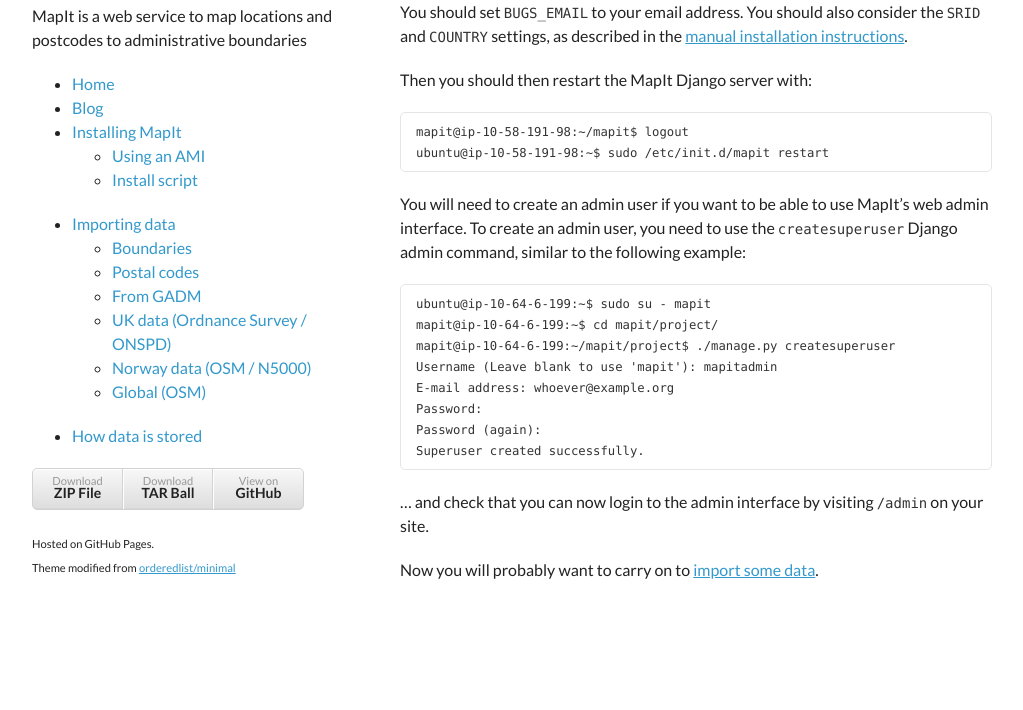
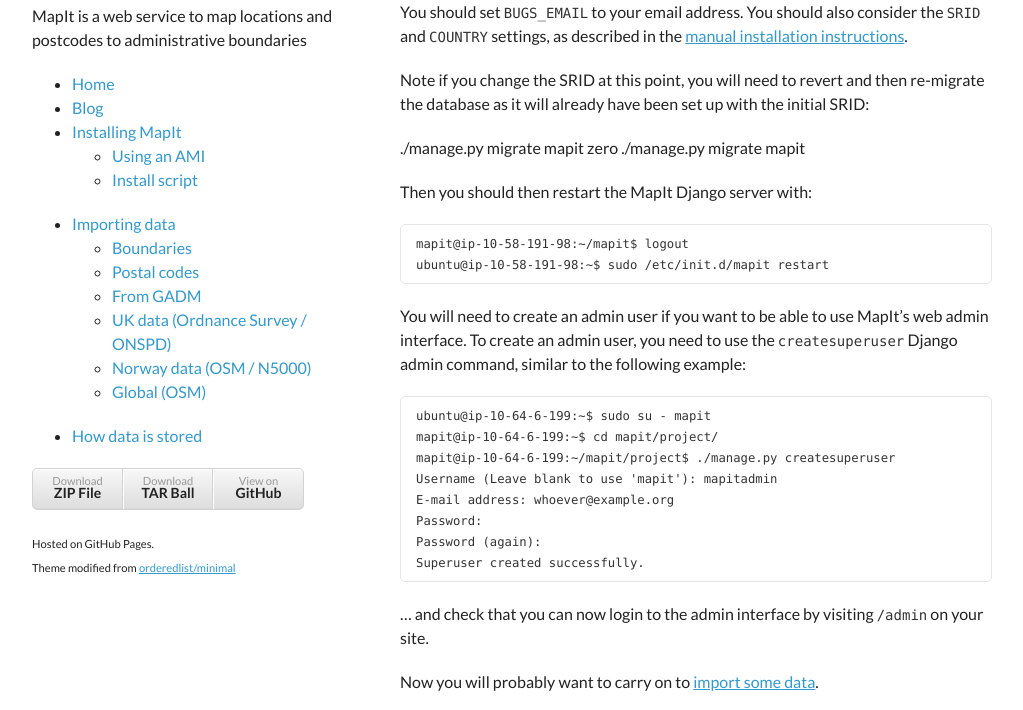
Before and after one commit to mysociety/mapit, a Jekyll site: the page built from install/ami.md, in a window 1280 px wide and 900 px high, scrolled down 480 px, cut to the strip 190-900 px from the top of the window. Shown: the whole strip, without its empty margins (128-1151 px from the left). Built offline with Jekyll 4.4.1, drawn with Linux system fonts in a browser that asks for light colours; before the commit the page ends 1320 px from its top, so only the background shows below that.

Commit message:
Add note about remigrating the database if you change the SRID.

```diff
--- a/install/ami.md
+++ b/install/ami.md
@@ -38,6 +38,13 @@
 consider the `SRID` and `COUNTRY` settings, as described in the
 [manual installation instructions](/install/).
 
+Note if you change the SRID at this point, you will need to revert and then
+re-migrate the database as it will already have been set up with the initial
+SRID:
+
+   ./manage.py migrate mapit zero
+   ./manage.py migrate mapit
+
 Then you should then restart the MapIt Django server with:
 
     mapit@ip-10-58-191-98:~/mapit$ logout
```
Also changed, not shown: import/uk.md (+4 -0 lines), install/install-script.md (+7 -0 lines).
